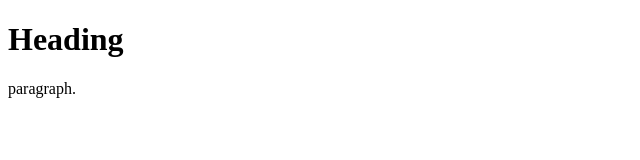
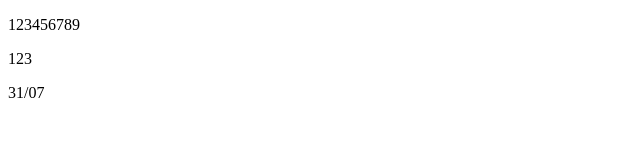
Before and after one commit to lcmacedo/cards-html-test, a plain HTML site: page index.html in a window 1280 px wide. Shown: the whole page, without its empty margins (0-640 px from the left). Drawn offline with Linux system fonts and the light colour scheme.

Commit message:
Add card div

```diff
--- a/index.html
+++ b/index.html
@@ -3,9 +3,19 @@
 
 <body>
 
-  <h1>Heading</h1>
-
-  <p>paragraph.</p>
+  <div id="card-data">
+    <div>
+      <p id="card-number">123456789</p>
+      <div>
+        <div>
+          <p id="card-cvv">123</p>
+        </div>
+        <div>
+          <p id="card-expiry-date">31/07</p>
+        </div>
+      </div>
+    </div>
+  </div>
 
 </body>
 
```
